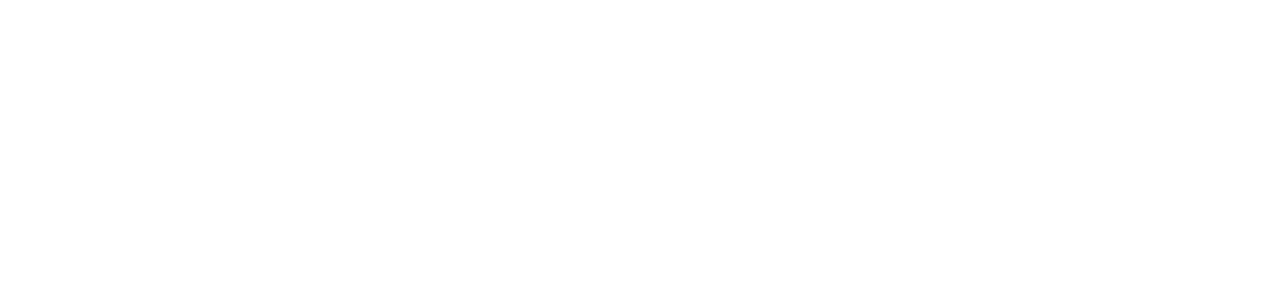
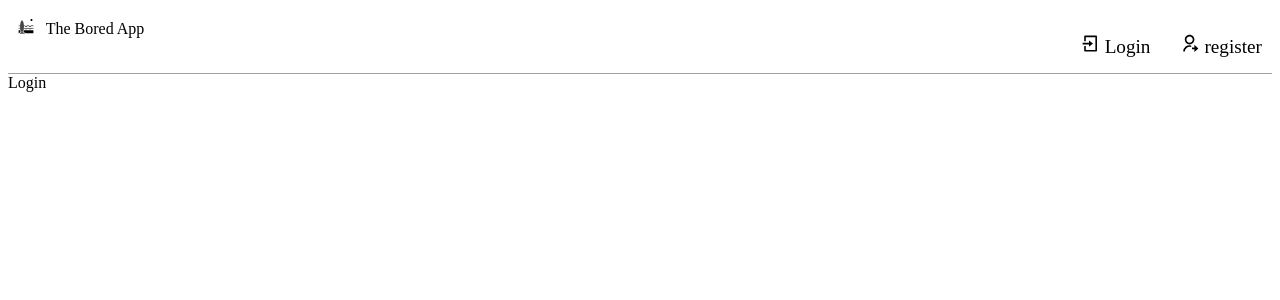
Before and after one commit to davidherring1998/bored-application, a React (Create React App) app in the folder client/: page /login in a window 1280 px wide. Shown: the top 300 px of the page. Built offline with nearby package versions, Linux system fonts and the light colour scheme.

Commit message:
adding the navbar

```diff
--- a/client/src/App.js
+++ b/client/src/App.js
@@ -1,8 +1,17 @@
-import React from 'react';
+import React from "react";
+import { BrowserRouter as Router, Routes, Route } from "react-router-dom";
+import Header from './components/Header'
+import Login from "./pages/login";
 
 function App() {
   return (
     <>
+      <Router>
+        <Header />
+        <Routes>
+          <Route path="/login" element={<Login />} />
+        </Routes>
+      </Router>
     </>
   );
 }
--- /dev/null
+++ b/client/src/components/Header.jsx
@@ -0,0 +1,28 @@
+import { Link } from "react-router-dom";
+import {RiLoginBoxLine, RiLogoutBoxLine, RiUserShared2Line} from 'react-icons/ri'
+import {GiSurfBoard} from 'react-icons/gi'
+import '../css/header.css'
+
+export default function Header() {
+  return (
+    <>
+      <div className="header">
+        <div className="logo">
+          <Link to={"/"}> < GiSurfBoard/> &nbsp; The Bored App</Link>
+        </div>
+        <ul>
+          <li>
+            <Link to={"/login"}> <RiLoginBoxLine /> Login</Link>
+          </li>
+          <li>
+            <Link to={"/register"}> <RiUserShared2Line /> register</Link>
+          </li>
+        </ul>
+      </div>
+    </>
+  );
+}
+
+
+// once the basic set up is running:
+// use a ? : to display multiple pages ex. photos, games, music
--- /dev/null
+++ b/client/src/css/header.css
@@ -0,0 +1,40 @@
+.header {
+  display: flex;
+  border-bottom: 1px solid coral;
+  justify-content: space-between;
+  padding: 10px;
+}
+
+.header ul {
+  display: flex;
+  list-style: none;
+  justify-content: space-between;
+  margin-bottom: 5px;
+}
+
+.header ul li {
+  text-decoration: none;
+  margin-left: 30px;
+  font-size: 1.2rem;
+  font-weight: 500;
+}
+
+.header ul li a {
+  text-decoration: none;
+  color: black;
+}
+
+.header ul li a:hover {
+  color: red;
+}
+
+.logo {
+  font-size: 1.8 rem;
+  color: black;
+  text-decoration: none;
+
+}
+.logo a  {
+    color: black;
+    text-decoration: none;
+  }
--- /dev/null
+++ b/client/src/pages/login.jsx
@@ -0,0 +1,5 @@
+function Login() {
+  return <div>Login</div>;
+}
+
+export default Login;
```
Also changed, not shown: client/src/components/Footer.jsx (added), client/src/css/footer.css (added), client/src/css/global.css (added), client/src/css/homepage.css (added), client/src/css/login.css (added), client/src/css/register.css (added), client/src/pages/home.jsx (added), client/src/pages/register.jsx (added).
